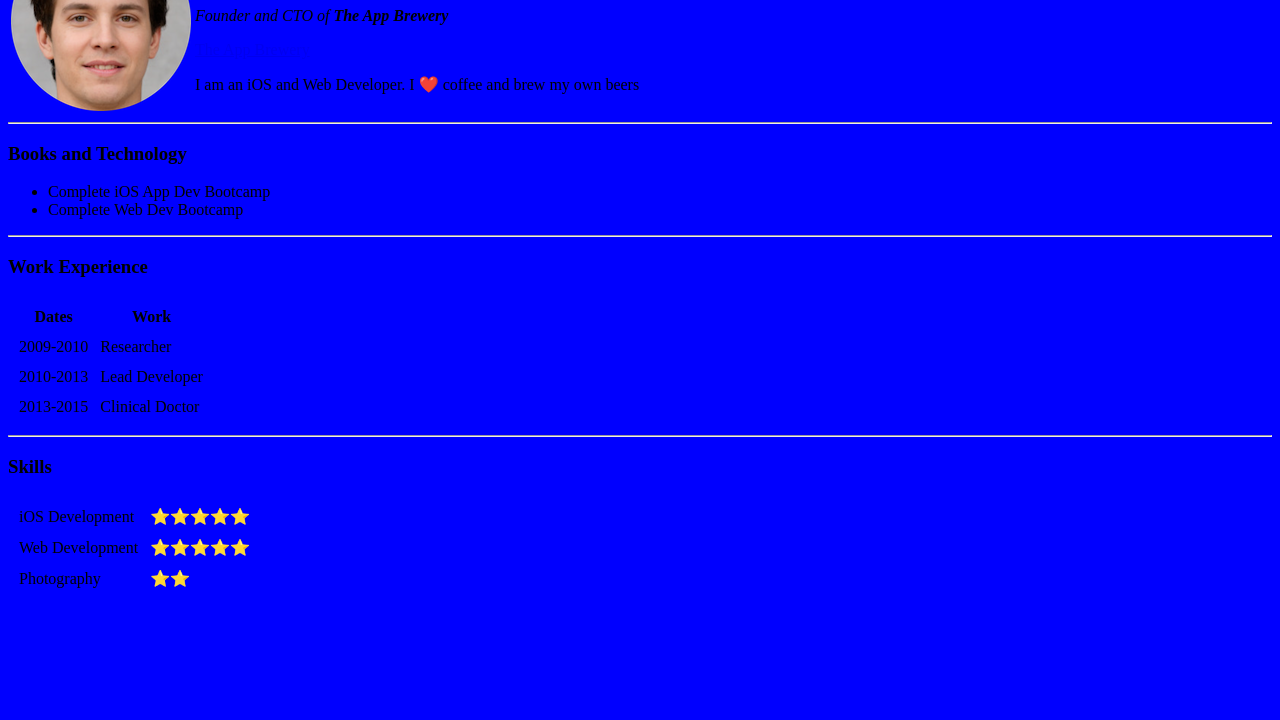
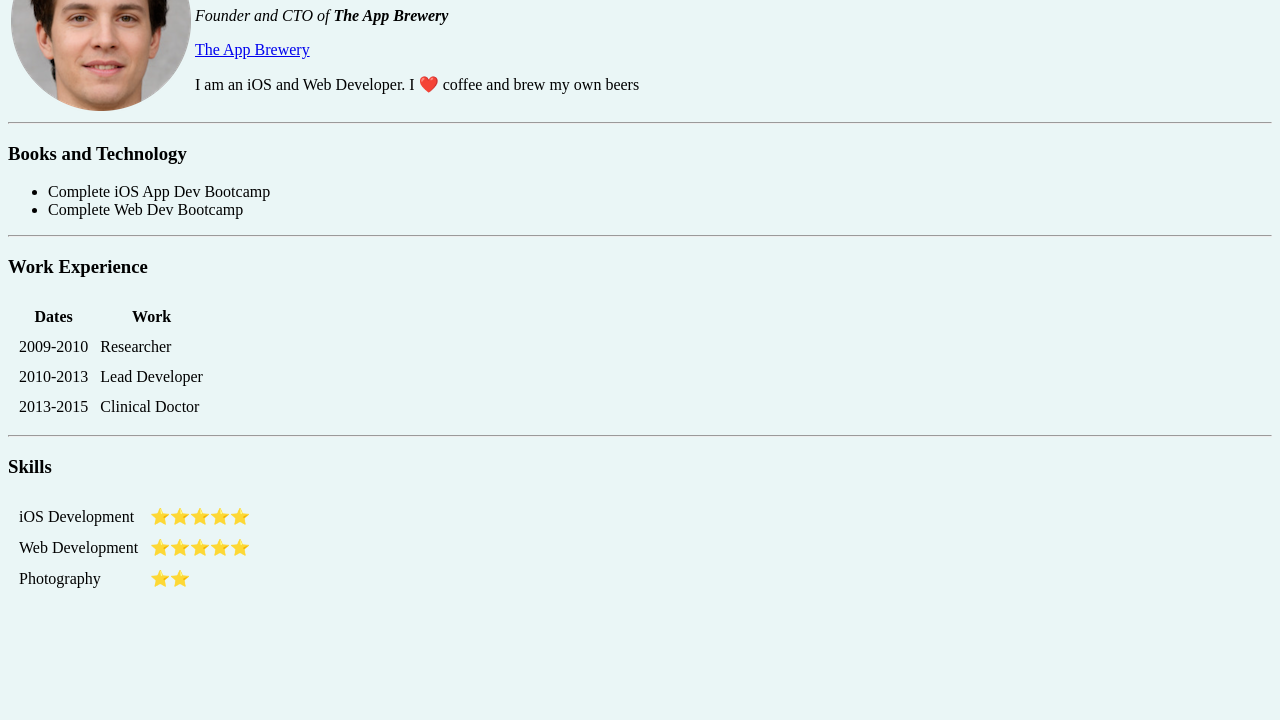
Before and after one commit to fsarso/cv, a plain HTML site: page index.html in a window 1280 px wide. Shown: the part 80-800 px from the top of the page. Drawn offline with Linux system fonts and the light colour scheme.

Commit message:
update background colour with hex code

```diff
--- a/index.html
+++ b/index.html
@@ -3,7 +3,7 @@
         <meta charset="utf-8">
         <title>Angela Personal Site</title>
     </head>
-    <body style="background-color: blue;">
+    <body style="background-color: #EAF6F6;">
         <table cellspaceing="20">
             <tr>
                 <td><img src="images/fake-human-circle-img.png" alt="human profile picture"></td>
```
